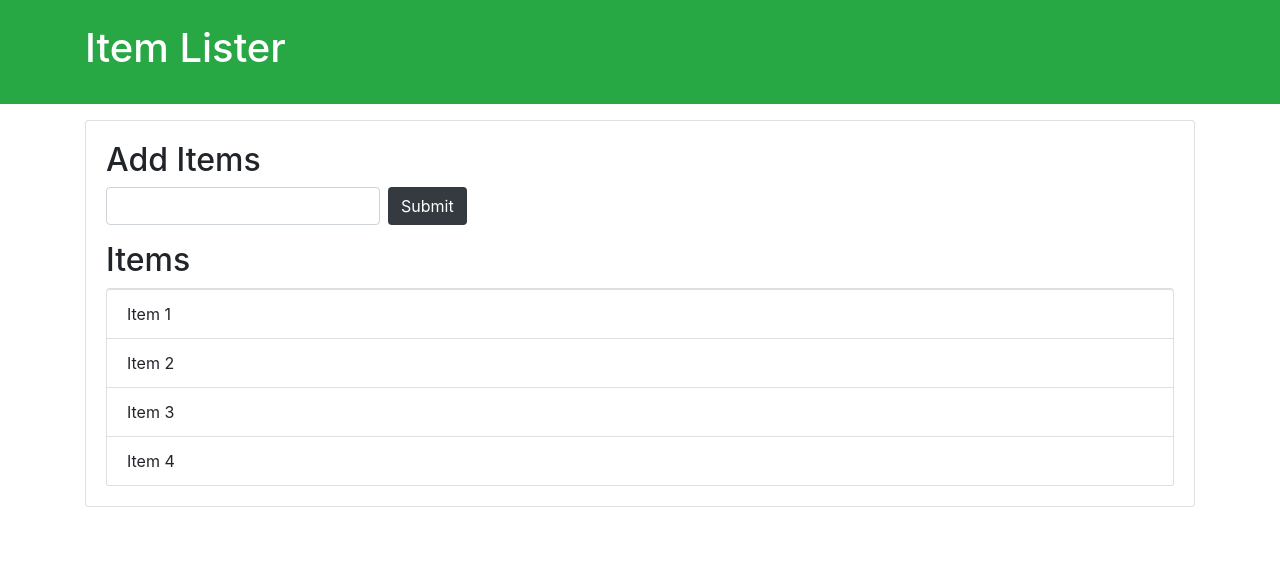
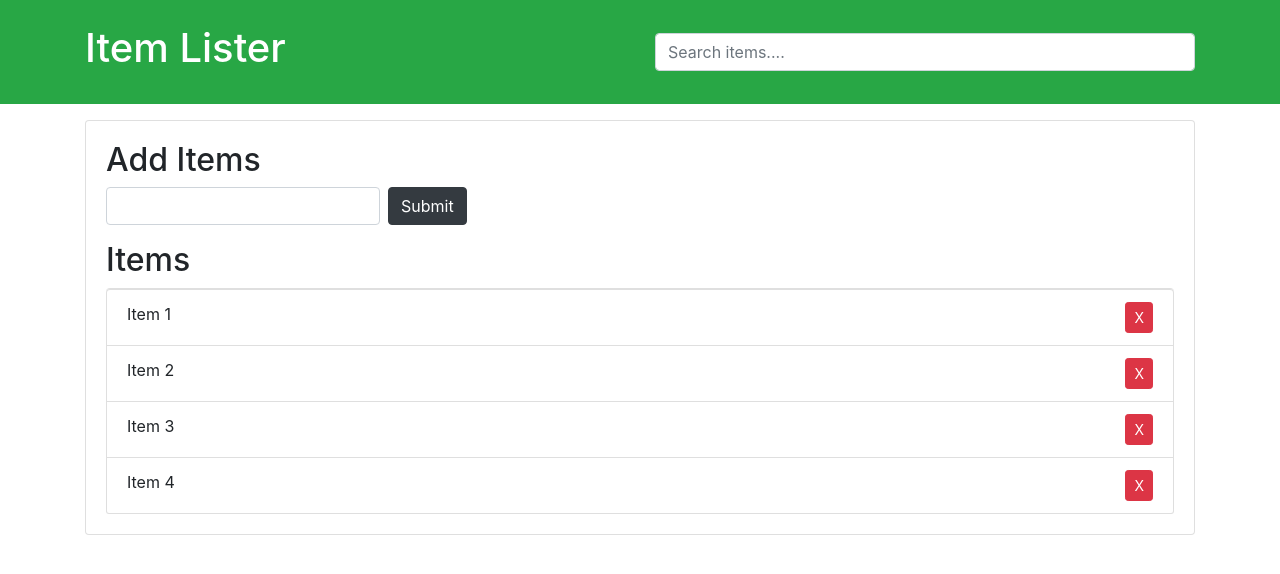
Before and after one commit to J-Jarrett/DOM-Crash-Course-Pt-IV, a plain HTML site: page index.html in a window 1280 px wide. Drawn offline with nearby package versions, Linux system fonts and the light colour scheme.

Commit message:
Updated index.html

```diff
--- a/index.html
+++ b/index.html
@@ -10,27 +10,33 @@
 <body>
     <header id="main-header" class="bg-success text-white p-4 mb-3">
         <div class="container">
-            <h1 id="header-title">Item Lister<span style="display: none">123</span></h1>
+            <div class="row">
+            <div class="col-md-6">
+               <h1 id="header-title">Item Lister</h1>
+            </div>
+            <div class="col-md-6 align-self-center">
+                <input type="text" class="form-control" id="filter" placeholder="Search items....">
+            </div>
+            </div>
         </div>
     </header>
     <div class="container">
         <div id="main" class="card card-body">
             <h2 class="title">Add Items</h2>
-            <form class="form-inline mb-3">
+            <form id="addForm" class="form-inline mb-3">
                     <input type="text" class="form-control mr-2">
-                    <input type="submit" class="btn bg-dark text-white" value="Submit">
+                    <input type="submit" class="btn btn-dark" value="Submit">
             </form>
             <h2 class="title">Items</h2>
             <ul id="items" class="list-group">
-                <li class="list-group-item">Item 1</li>
-                <li class="list-group-item">Item 2</li>
-                <li class="list-group-item">Item 3</li>
-                <li class="list-group-item">Item 4</li>
-                <!-- <li>Item 5</li> -->
-
+                <li class="list-group-item">Item 1<button class="btn btn-danger btn-sm float-right delete">X</button>
+                </li>
+                <li class="list-group-item">Item 2<button class="btn btn-danger btn-sm float-right delete">X</button></li>
+                <li class="list-group-item">Item 3<button class="btn btn-danger btn-sm float-right delete">X</button></li>
+                <li class="list-group-item">Item 4<button class="btn btn-danger btn-sm float-right delete">X</button></li>
             </ul>
         </div>
     </div>
-    <script src="dom.js"></script>
+    <script src="main.js"></script>
 </body>
 </html>
```
